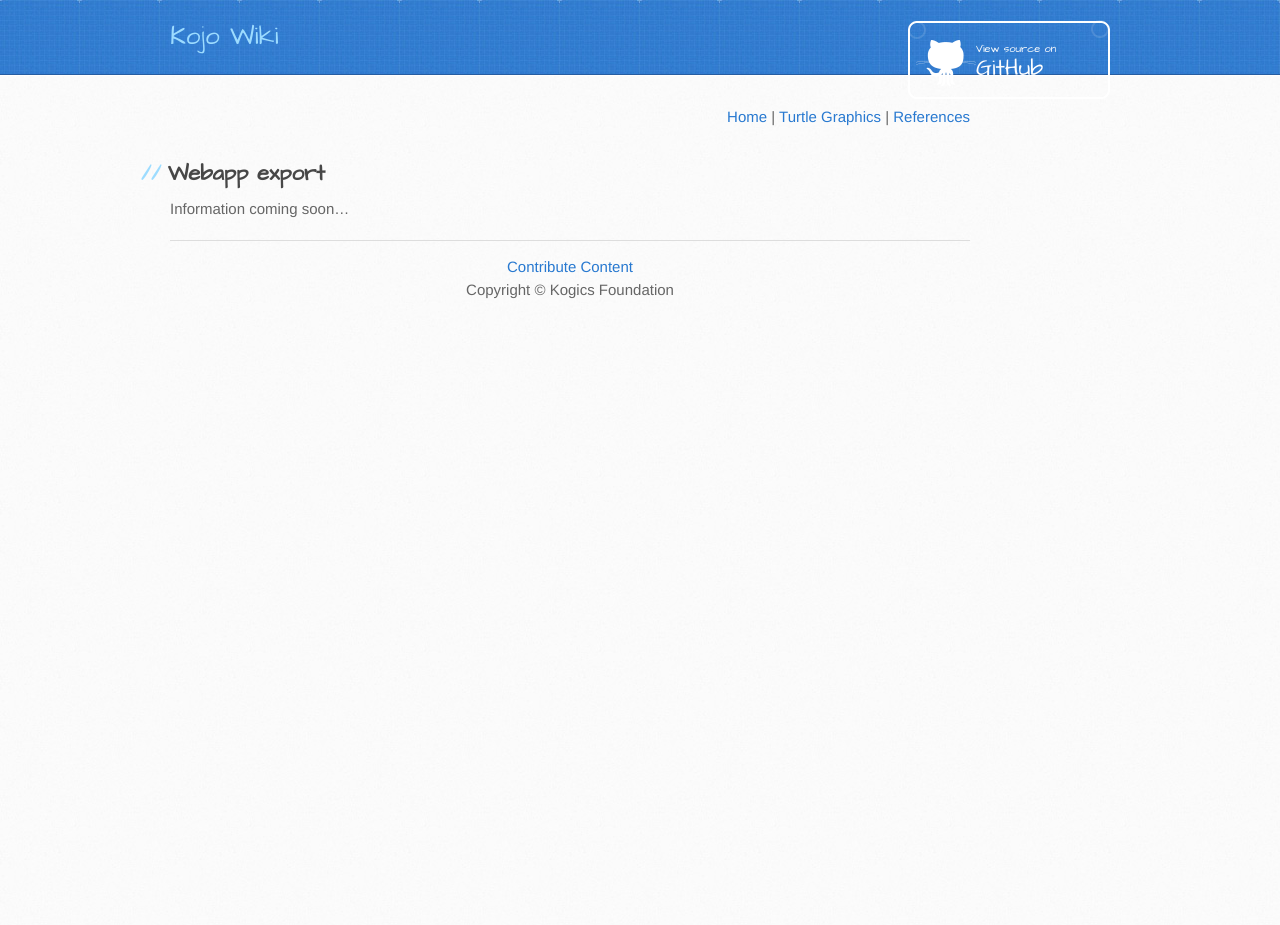
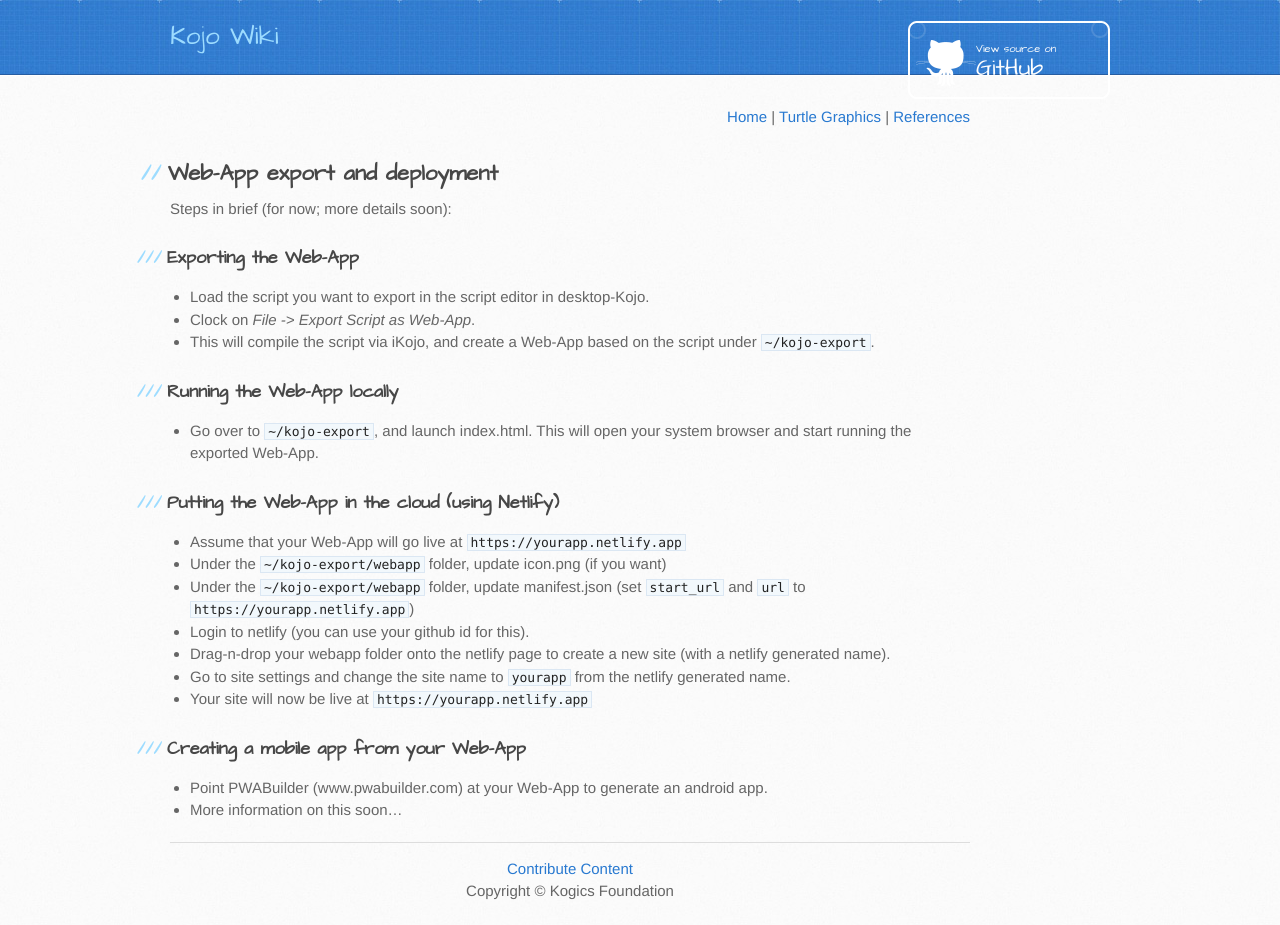
Before and after one commit to kojodoc/kojodoc.github.io, a Jekyll site: the page built from howtos/webapp-export.md, in a window 1280 px wide. Built offline with Jekyll 4.4.1, drawn with Linux system fonts in a browser that asks for light colours; our own code applies the rules of GitHub Pages for plain Markdown files; the repository's description, which GitHub fills in, is left out; before the commit the page ends 900 px from its top, so only the background shows below that.

Commit message:
Add webapp-export information.

```diff
--- a/howtos/webapp-export.md
+++ b/howtos/webapp-export.md
@@ -2,6 +2,27 @@
   <a href="../index.html">Home</a> | <a href="../turtle-index.html">Turtle Graphics</a> | <a href="../references-index.html">References</a>
 </div>
 
-## Webapp export
+## Web-App export and deployment
 
-Information coming soon...
+Steps in brief (for now; more details soon):
+
+### Exporting the Web-App
+* Load the script you want to export in the script editor in desktop-Kojo.
+* Clock on *File -> Export Script as Web-App*.
+* This will compile the script via iKojo, and create a Web-App based on the script under `~/kojo-export`.
+
+### Running the Web-App locally
+* Go over to `~/kojo-export`, and launch index.html. This will open your system browser and start running the exported Web-App.
+
+### Putting the Web-App in the cloud (using Netlify)
+* Assume that your Web-App will go live at `https://yourapp.netlify.app`
+* Under the `~/kojo-export/webapp` folder, update icon.png (if you want)
+* Under the `~/kojo-export/webapp` folder, update manifest.json (set `start_url` and `url` to `https://yourapp.netlify.app`)
+* Login to netlify (you can use your github id for this).
+* Drag-n-drop your webapp folder onto the netlify page to create a new site (with a netlify generated name).
+* Go to site settings and change the site name to `yourapp` from the netlify generated name.
+* Your site will now be live at `https://yourapp.netlify.app`
+
+### Creating a mobile app from your Web-App
+* Point PWABuilder (www.pwabuilder.com) at your Web-App to generate an android app.
+* More information on this soon...
```
